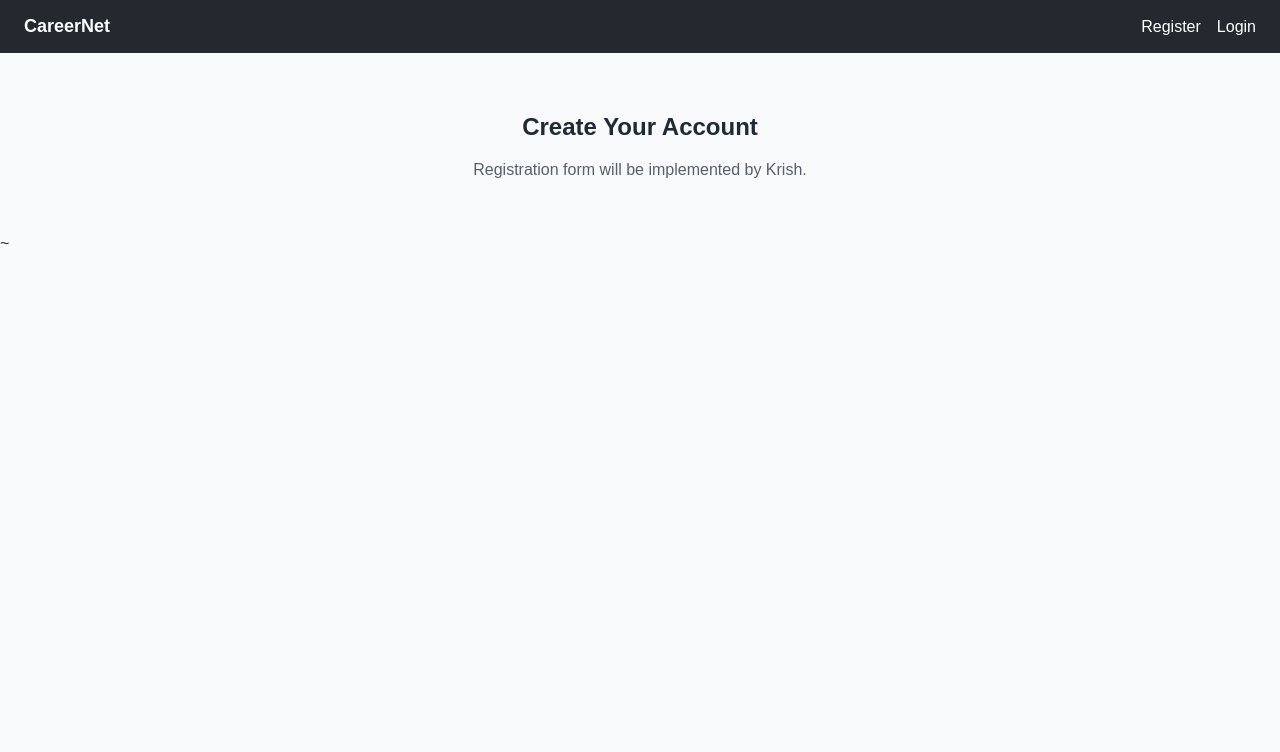
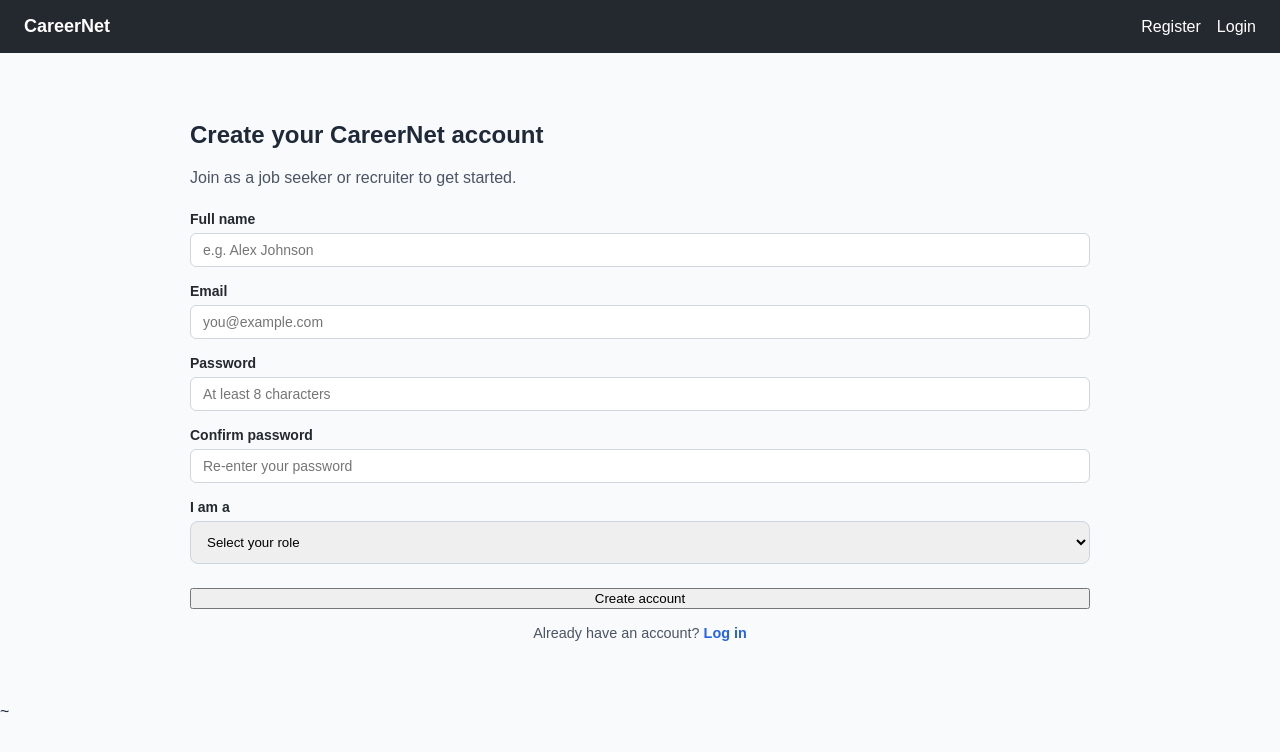
Before and after one commit to Sayf-01/SOEN341-2026, a React (Vite) app: page /register in a window 1280 px wide. Shown: the top 752 px of the page. Built offline with nearby package versions, Linux system fonts and the light colour scheme; no server answers.

Commit message:
implement registration UI with form validation and API feedback

```diff
--- a/src/pages/RegisterPage.tsx
+++ b/src/pages/RegisterPage.tsx
@@ -1,9 +1,290 @@
+import { type ChangeEvent, type FormEvent, useState } from "react";
+import { useNavigate, Link } from "react-router-dom";
+import Button from "../components/Button";
+import Input from "../components/Input";
+import FormField from "../components/FormField";
+import Alert from "../components/Alert";
+import Loader from "../components/Loader";
+import { authService, getAuthErrorMessage } from "../services/authService";
+import type { UserRole } from "../types/auth";
+
+interface FormState {
+  fullName: string;
+  email: string;
+  password: string;
+  confirmPassword: string;
+  role: UserRole | "";
+}
+
+interface FormErrors {
+  fullName?: string;
+  email?: string;
+  password?: string;
+  confirmPassword?: string;
+  role?: string;
+  general?: string;
+}
+
+const EMAIL_REGEX = new RegExp("^[^\\s@]+@[^\\s@]+\\.[^\\s@]+$");
+const PASSWORD_MIN_LENGTH = 8;
+
 function RegisterPage() {
+  const navigate = useNavigate();
+
+  const [form, setForm] = useState<FormState>({
+    fullName: "",
+    email: "",
+    password: "",
+    confirmPassword: "",
+    role: "",
+  });
+
+  const [errors, setErrors] = useState<FormErrors>({});
+  const [isLoading, setIsLoading] = useState(false);
+  const [successMessage, setSuccessMessage] = useState<string | null>(null);
+
+  const handleChange = (
+    e: ChangeEvent<HTMLInputElement | HTMLSelectElement>
+  ) => {
+    const { name, value } = e.target;
+
+    setForm((prev) => ({
+      ...prev,
+      [name]: value,
+    }));
+
+    if (errors[name as keyof FormErrors]) {
+      setErrors((prev) => ({
+        ...prev,
+        [name]: undefined,
+      }));
+    }
+  };
+
+  const validateForm = (): boolean => {
+    const newErrors: FormErrors = {};
+
+    if (!form.fullName.trim()) {
+      newErrors.fullName = "Full name is required.";
+    }
+
+    if (!form.email.trim()) {
+      newErrors.email = "Email is required.";
+    } else if (!EMAIL_REGEX.test(form.email)) {
+      newErrors.email = "Please enter a valid email address.";
+    }
+
+    if (!form.password) {
+      newErrors.password = "Password is required.";
+    } else if (form.password.length < PASSWORD_MIN_LENGTH) {
+      newErrors.password = `Password must be at least ${PASSWORD_MIN_LENGTH} characters.`;
+    }
+
+    if (!form.confirmPassword) {
+      newErrors.confirmPassword = "Please confirm your password.";
+    } else if (form.confirmPassword !== form.password) {
+      newErrors.confirmPassword = "Passwords do not match.";
+    }
+
+    if (!form.role) {
+      newErrors.role = "Please select a role.";
+    }
+
+    setErrors(newErrors);
+    return Object.keys(newErrors).length === 0;
+  };
+
+  const handleSubmit = async (e: FormEvent) => {
+    e.preventDefault();
+
+    setErrors({});
+    setSuccessMessage(null);
+
+    if (!validateForm()) {
+      return;
+    }
+
+    setIsLoading(true);
+
+    try {
+      await authService.register({
+        fullName: form.fullName.trim(),
+        email: form.email.trim(),
+        password: form.password,
+        role: form.role as UserRole,
+      });
+
+      setSuccessMessage(
+        "Registration successful! Redirecting to login..."
+      );
+
+      setTimeout(() => {
+        navigate("/login");
+      }, 1500);
+    } catch (error) {
+      const message = getAuthErrorMessage(error);
+      setErrors((prev) => ({
+        ...prev,
+        general: message,
+      }));
+    } finally {
+      setIsLoading(false);
+    }
+  };
+
   return (
-    <div style={{ padding: "40px", textAlign: "center" }}>
-      <h2>Create Your Account</h2>
-      <p style={{ color: "#57606a" }}>Registration form will be implemented by Krish.</p>
-    </div>
+    <main className="page">
+      <section className="container auth-page">
+        <h1>Create your CareerNet account</h1>
+        <p style={{ marginBottom: "1.5rem", color: "#4b5563" }}>
+          Join as a job seeker or recruiter to get started.
+        </p>
+
+        {errors.general && (
+  <Alert type="error" message={errors.general} />
+)}
+
+{successMessage && (
+  <Alert type="success" message={successMessage} />
+)}
+
+        <form onSubmit={handleSubmit} noValidate>
+          <FormField
+            label="Full name"
+            htmlFor="fullName"
+            error={errors.fullName}
+          >
+            <Input
+              id="fullName"
+              name="fullName"
+              type="text"
+              placeholder="e.g. Alex Johnson"
+              value={form.fullName}
+              onChange={handleChange}
+              disabled={isLoading}
+              autoComplete="name"
+              required
+            />
+          </FormField>
+
+          <FormField
+            label="Email"
+            htmlFor="email"
+            error={errors.email}
+          >
+            <Input
+              id="email"
+              name="email"
+              type="email"
+              placeholder="you@example.com"
+              value={form.email}
+              onChange={handleChange}
+              disabled={isLoading}
+              autoComplete="email"
+              required
+            />
+          </FormField>
+
+          <FormField
+            label="Password"
+            htmlFor="password"
+            error={errors.password}
+          >
+            <Input
+              id="password"
+              name="password"
+              type="password"
+              placeholder="At least 8 characters"
+              value={form.password}
+              onChange={handleChange}
+              disabled={isLoading}
+              autoComplete="new-password"
+              required
+            />
+          </FormField>
+
+          <FormField
+            label="Confirm password"
+            htmlFor="confirmPassword"
+            error={errors.confirmPassword}
+          >
+            <Input
+              id="confirmPassword"
+              name="confirmPassword"
+              type="password"
+              placeholder="Re-enter your password"
+              value={form.confirmPassword}
+              onChange={handleChange}
+              disabled={isLoading}
+              autoComplete="new-password"
+              required
+            />
+          </FormField>
+
+          <FormField
+            label="I am a"
+            htmlFor="role"
+            error={errors.role}
+          >
+            <select
+              id="role"
+              name="role"
+              className={`input ${errors.role ? "input--error" : ""}`}
+              value={form.role}
+              onChange={handleChange}
+              disabled={isLoading}
+              aria-invalid={!!errors.role}
+            >
+              <option value="" disabled>
+                Select your role
+              </option>
+              <option value="JOB_SEEKER">Job Seeker</option>
+              <option value="RECRUITER">Recruiter</option>
+            </select>
+          </FormField>
+
+          <div style={{ marginTop: "1.5rem" }}>
+            <Button
+  type="submit"
+  disabled={isLoading}
+  style={{ width: "100%" }}
+>
+              {isLoading ? (
+                <span
+                  style={{
+                    display: "inline-flex",
+                    alignItems: "center",
+                    gap: "0.5rem",
+                  }}
+                >
+                  <Loader />
+                  Creating account...
+                </span>
+              ) : (
+                "Create account"
+              )}
+            </Button>
+          </div>
+
+          <p
+            style={{
+              marginTop: "1rem",
+              textAlign: "center",
+              fontSize: "0.9rem",
+              color: "#4b5563",
+            }}
+          >
+            Already have an account?{" "}
+            <Link
+              to="/login"
+              style={{ color: "#2563eb", fontWeight: 600 }}
+            >
+              Log in
+            </Link>
+          </p>
+        </form>
+      </section>
+    </main>
   );
 }
 
--- a/src/services/authService.ts
+++ b/src/services/authService.ts
@@ -1,51 +1,69 @@
-import axios from "axios";
+import axios, { AxiosError } from "axios";
 import type {
-  LoginPayload,
-  LoginResponse,
-  RegisterPayload,
-  User,
+  RegisterRequest,
+  RegisterResponse,
+  ApiErrorDetail,
 } from "../types/auth";
 
 const API_BASE_URL =
   import.meta.env.VITE_API_BASE_URL || "http://localhost:8000";
 
 const api = axios.create({
-  baseURL: `${API_BASE_URL}/api/v1`,
+  baseURL: API_BASE_URL,
   headers: {
     "Content-Type": "application/json",
   },
 });
 
 export const authService = {
-  register: async (payload: RegisterPayload): Promise<User> => {
-    const response = await api.post("/auth/register", payload);
-    return response.data;
-  },
+  /**
+   * Register a new user.
+   * POST /api/auth/register
+   */
+  register: async (payload: RegisterRequest): Promise<RegisterResponse> => {
+    // Map camelCase to backend snake_case expectations:
+    const backendPayload = {
+      full_name: payload.fullName,
+      email: payload.email,
+      password: payload.password,
+      role: payload.role,
+    };
 
-  login: async (payload: LoginPayload): Promise<LoginResponse> => {
-    const response = await api.post("/auth/login", payload);
-    return response.data;
-  },
+    const response = await api.post<RegisterResponse>(
+      "/api/auth/register",
+      backendPayload
+    );
 
-  getCurrentUser: async (token: string): Promise<User> => {
-    const response = await api.get("/auth/me", {
-      headers: {
-        Authorization: `Bearer ${token}`,
-      },
-    });
-    return response.data;
-  },
-
-  logout: async (token?: string) => {
-    const response = await api.post(
-      "/auth/logout",
-      {},
-      {
-        headers: token
-          ? { Authorization: `Bearer ${token}` }
-          : undefined,
-      },
-    );
     return response.data;
   },
 };
+
+/**
+ * Helper to extract a user-friendly error message from Axios errors.
+ */
+export function getAuthErrorMessage(error: unknown): string {
+  if (axios.isAxiosError(error)) {
+    const axiosError = error as AxiosError<ApiErrorDetail>;
+    const data = axiosError.response?.data;
+
+    if (data?.detail) return data.detail;
+    if (data?.message) return data.message;
+    if (data?.error) return data.error;
+
+    if (axiosError.response?.status === 409) {
+      return "An account with this email already exists.";
+    }
+
+    if (axiosError.response?.status === 400) {
+      return "Invalid registration data. Please check your inputs.";
+    }
+
+    if (axiosError.response?.status === 500) {
+      return "Server error. Please try again later.";
+    }
+  }
+
+  return "Something went wrong. Please try again.";
+}
+
+export default api;
```
Also changed, not shown: src/types/auth.ts (+24 -15 lines).
